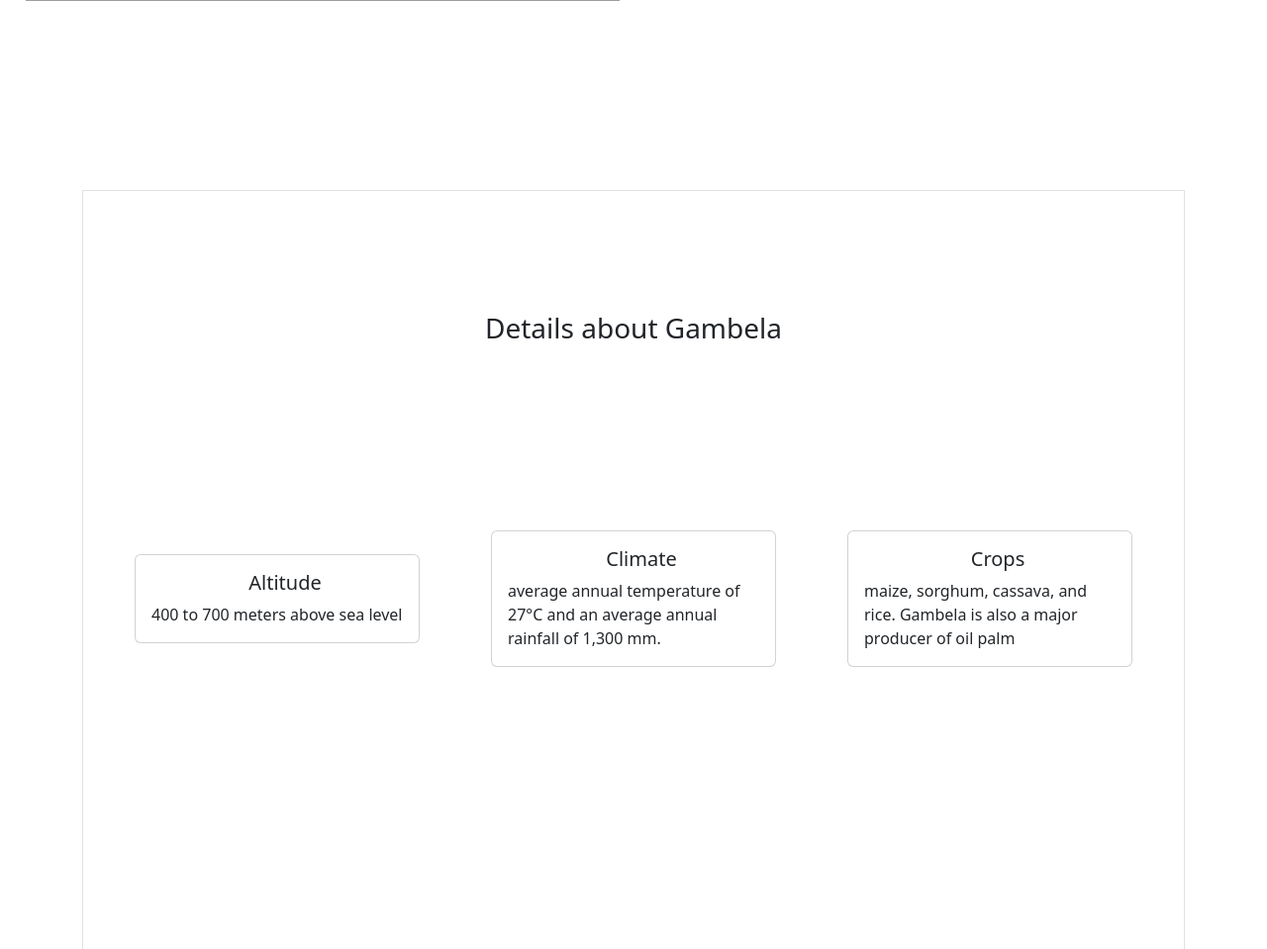
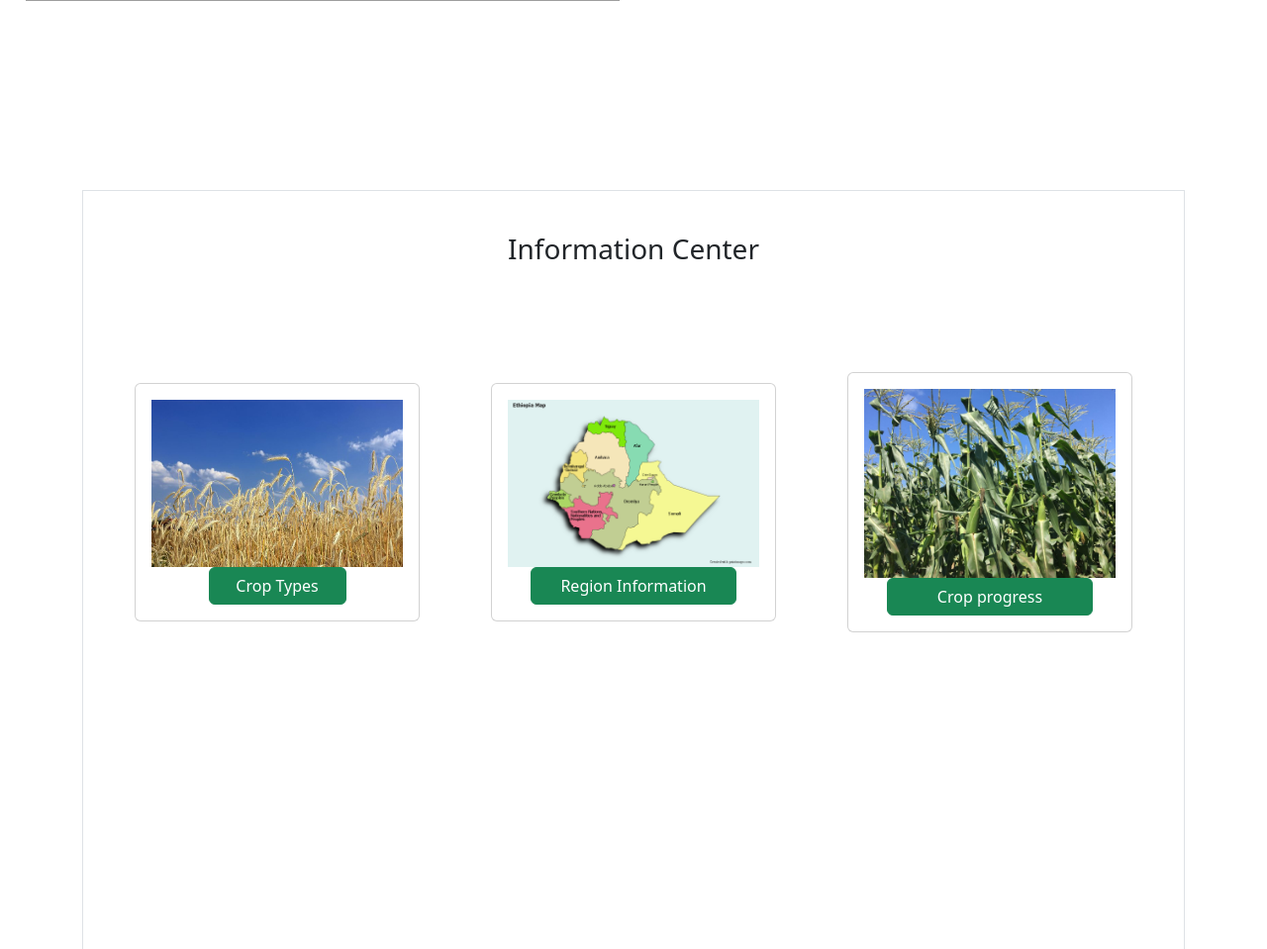
Before and after one commit to Bladeofgodol/hackaton-farming-and-drought, a Python web app: template templates/login_home.html in a window 1280 px wide. Shown: the part 624-1583 px from the top of the page at 99% size. Run offline with Jinja, Linux system fonts and the light colour scheme; the template is opened without the code that fills it, so the values that code supplies are empty; grey boxes are pictures that could not be loaded.

Commit message:
final front end

```diff
--- a/templates/login_home.html
+++ b/templates/login_home.html
@@ -36,9 +36,9 @@
           <div class=" container-fluid d-flex justify-content-center vh-100">
             <div class="border m-3 d-flex justify-content-center align-items-center">
               <div class="vh-100">
-                <div class="row d-flex align-items-center" style="height:20em">
+                <div class="row d-flex align-items-center" style="height:10em">
                   <h3 class="d-flex align-items-center justify-content-center ">
-                    Details about Gambela
+                    Information Center
                   </h3>
                 </div>
                 <div class="row d-flex m-3 align-items-center justify-content-between">
@@ -46,13 +46,12 @@
                     <div class="card m-4" style="width: 18rem;">
                       <div class="card-body ">
                         <div class="row">
-                          <h5 class="card-title d-flex justify-content-center">
-                            <i class="fa-solid fa-ruler-vertical mx-2"></i>
-                            Altitude</h5>
-
+                          <div class="d-flex justify-content-center">
+                            <img src="./crops.jpeg" alt="" style="width:100%">
+                          </div>
                         </div>
-                        <div class="row d-flex align-items-center">
-                          <p class="card-text">  400 to 700 meters above sea level</p>
+                        <div class="row d-flex align-items-center justify-content-center">
+                          <button type="button" class="btn w-50 btn-success">Crop Types</button>
                         </div>
 
 
@@ -61,30 +60,37 @@
                   </div>
                   <div class="col d-flex justify-content-center">
                     <div class="card m-4" style="width: 18rem;">
-                      <div class="card-body">
-                        <h5 class="card-title d-flex justify-content-center">
-                          <i class="fa-solid fa-cloud mx-2"></i>
-                          Climate</h5>
+                      <div class="card-body ">
+                        <div class="row">
+                          <div class=" d-flex justify-content-center">
+                            <img src="./Regions.png" alt="" style="width:100%">
+                          </div>
+                        </div>
+                        <div class="row d-flex align-items-center justify-content-center">
+                          <button type="button" class="btn w-75 btn-success">Region Information</button>
+                        </div>
 
-                        <p class="card-text">  average annual temperature of 27°C and an average annual rainfall of 1,300 mm.</p>
 
                       </div>
                     </div>
                   </div>
                   <div class="col d-flex justify-content-center">
                     <div class="card m-4" style="width: 18rem;">
-                      <div class="card-body">
-                        <h5 class="card-title d-flex justify-content-center">
-                          <i class="fa-solid fa-leaf mx-2"></i>
-                          Crops</h5>
+                      <div class="card-body ">
+                        <div class="row">
+                          <div class="d-flex justify-content-center">
+                            <img src="./Crop Progression.jpeg" alt="" style="width:100%">
+                          </div>
+                        </div>
+                        <div class="row d-flex align-items-center justify-content-center">
+                          <button type="button" class="btn w-75 btn-success">Crop progress</button>
+                        </div>
 
-                        <p class="card-text">
-                          maize, sorghum, cassava, and rice. Gambela is also a major producer of oil palm
-                        </p>
 
                       </div>
                     </div>
                   </div>
+
                 </div>
               </div>
 
```
Also changed, not shown: templates/Crop Progression.jpeg (added), templates/Regions.png (added), templates/crops.jpeg (added).
